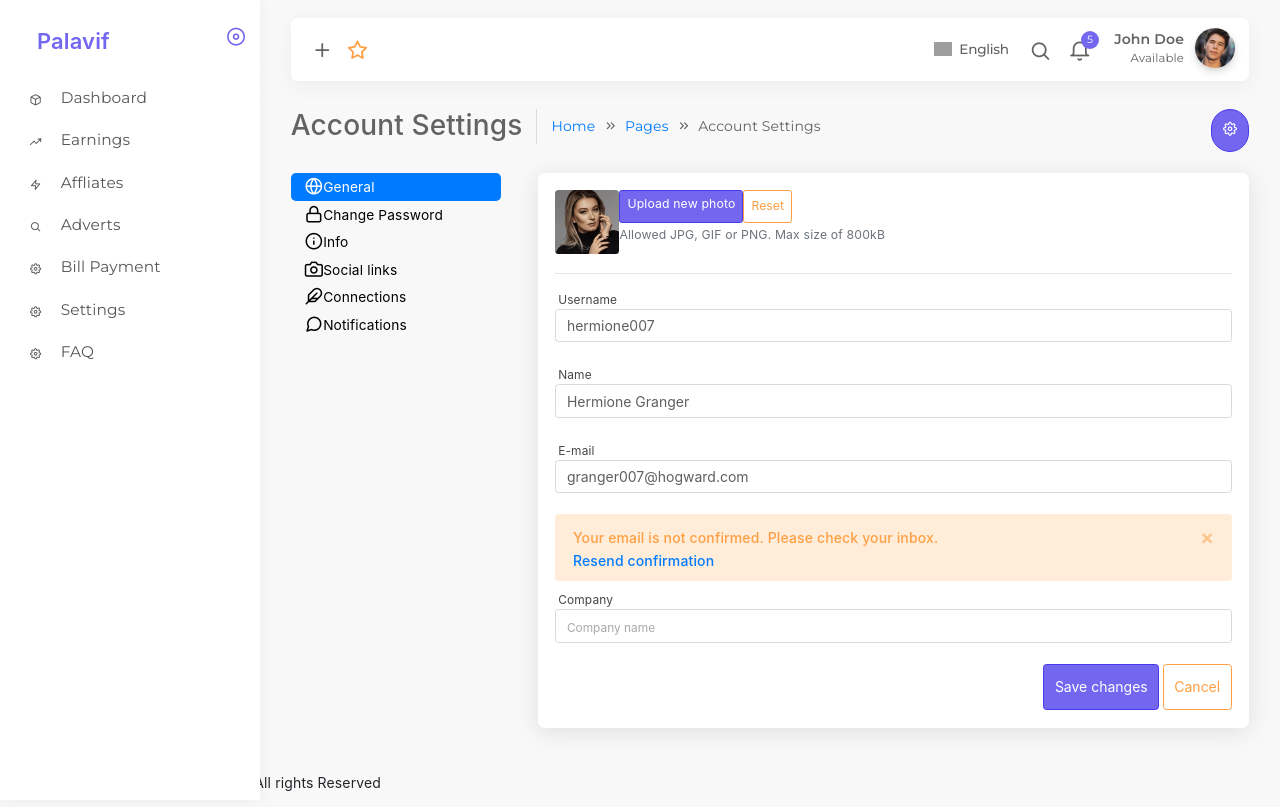
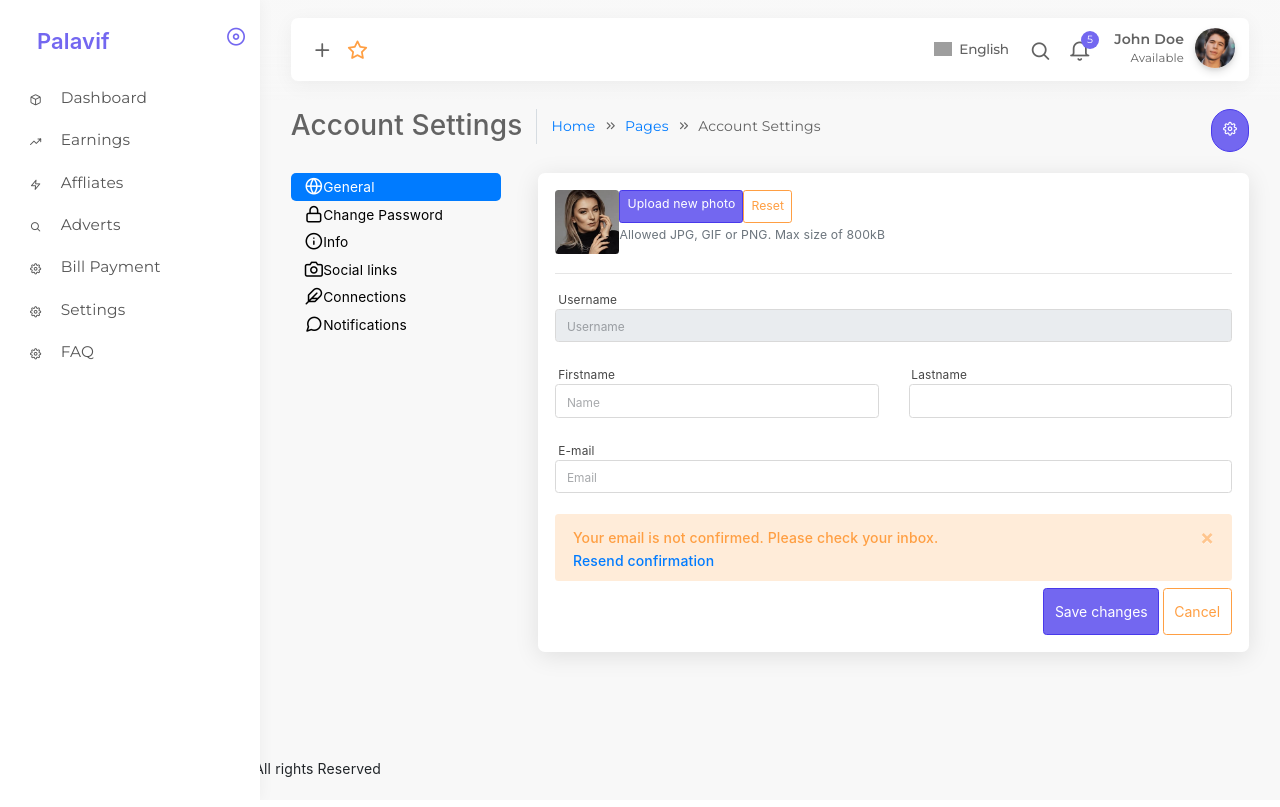
Before and after one commit to boiyelove/palavif, a Django app: page /account_settings/ in a window 1280 px wide. Run offline with Django 3.2, Linux system fonts and the light colour scheme; some libraries are stand-ins or nearby versions; grey boxes are pictures that could not be loaded.

Commit message:
added more fields to user profile

```diff
--- a/templates/account_settings.html
+++ b/templates/account_settings.html
@@ -109,23 +109,33 @@
                                                             <div class="form-group">
                                                                 <div class="controls">
                                                                     <label for="account-username">Username</label>
-                                                                    <input type="text" class="form-control" id="account-username" placeholder="Username" value="hermione007" required data-validation-required-message="This username field is required">
+                                                                    <input type="text" class="form-control" id="account-username" placeholder="Username" value="{{ request.user.username }}" disabled data-validation-required-message="This username field is required">
                                                                 </div>
                                                             </div>
                                                         </div>
-                                                        <div class="col-12">
+                                                        <div class="col-6">
                                                             <div class="form-group">
                                                                 <div class="controls">
-                                                                    <label for="account-name">Name</label>
-                                                                    <input type="text" class="form-control" id="account-name" placeholder="Name" value="Hermione Granger" required data-validation-required-message="This name field is required">
+                                                                    <label for="account-name">Firstname</label>
+                                                                    <input type="text" class="form-control" id="account-name" placeholder="Name" value="{{request.user.profile.first_name}}" required data-validation-required-message="This name field is required">
                                                                 </div>
                                                             </div>
                                                         </div>
+                                                        <div class="col-6">
+                                                            <div class="form-group">
+                                                                <div class="controls">
+                                                                    <label for="account-name">Lastname</label>
+                                                                    <input type="text" class="form-control" id="account-name" placeholder="Name" value=" {{request.user.profile.last_name}}" required data-validation-required-message="This name field is required">
+                                                                </div>
+                                                            </div>
+                                                        </div>
+
+
                                                         <div class="col-12">
                                                             <div class="form-group">
                                                                 <div class="controls">
                                                                     <label for="account-e-mail">E-mail</label>
-                                                                    <input type="email" class="form-control" id="account-e-mail" placeholder="Email" value="granger007@hogward.com" required data-validation-required-message="This email field is required">
+                                                                    <input type="email" class="form-control" id="account-e-mail" placeholder="Email" value="{{ request.user.email }}" required data-validation-required-message="This email field is required">
                                                                 </div>
                                                             </div>
                                                         </div>
@@ -140,12 +150,7 @@
                                                                 <a href="javascript: void(0);">Resend confirmation</a>
                                                             </div>
                                                         </div>
-                                                        <div class="col-12">
-                                                            <div class="form-group">
-                                                                <label for="account-company">Company</label>
-                                                                <input type="text" class="form-control" id="account-company" placeholder="Company name">
-                                                            </div>
-                                                        </div>
+
                                                         <div class="col-12 d-flex flex-sm-row flex-column justify-content-end">
                                                             <button type="submit" class="btn btn-primary mr-sm-1 mb-1 mb-sm-0">Save
                                                                 changes</button>
@@ -199,7 +204,7 @@
                                                                 <textarea class="form-control" id="accountTextarea" rows="3" placeholder="Your Bio data here..."></textarea>
                                                             </div>
                                                         </div>
-                                                        <div class="col-12">
+                                                        <div class="col-6">
                                                             <div class="form-group">
                                                                 <div class="controls">
                                                                     <label for="account-birth-date">Birth date</label>
@@ -207,7 +212,18 @@
                                                                 </div>
                                                             </div>
                                                         </div>
-                                                        <div class="col-12">
+                                                         <div class="col-6">
+                                                            <div class="form-group">
+                                                                <label for="accountSelect">Gender</label>
+                                                                <select class="form-control" id="accountSelect">
+                                                                    <option>USA</option>
+                                                                    <option>India</option>
+                                                                    <option>Canada</option>
+                                                                </select>
+                                                            </div>
+                                                        </div>
+
+                                                        <div class="col-6">
                                                             <div class="form-group">
                                                                 <label for="accountSelect">Country</label>
                                                                 <select class="form-control" id="accountSelect">
@@ -215,6 +231,14 @@
                                                                     <option>India</option>
                                                                     <option>Canada</option>
                                                                 </select>
+                                                            </div>
+                                                        </div>
+                                                        <div class="col-6">
+                                                            <div class="form-group">
+                                                                <div class="controls">
+                                                                    <label for="account-phone">Phone</label>
+                                                                    <input type="text" class="form-control" id="account-phone" required placeholder="Phone number" value="(+656) 254 2568" data-validation-required-message="This phone number field is required">
+                                                                </div>
                                                             </div>
                                                         </div>
                                                         <div class="col-12">
@@ -231,49 +255,9 @@
                                                                 </select>
                                                             </div>
                                                         </div>
-                                                        <div class="col-12">
-                                                            <div class="form-group">
-                                                                <div class="controls">
-                                                                    <label for="account-phone">Phone</label>
-                                                                    <input type="text" class="form-control" id="account-phone" required placeholder="Phone number" value="(+656) 254 2568" data-validation-required-message="This phone number field is required">
-                                                                </div>
-                                                            </div>
-                                                        </div>
-                                                        <div class="col-12">
-                                                            <div class="form-group">
-                                                                <label for="account-website">Website</label>
-                                                                <input type="text" class="form-control" id="account-website" placeholder="Website address">
-                                                            </div>
-                                                        </div>
-                                                        <div class="col-12">
-                                                            <div class="form-group">
-                                                                <label for="musicselect2">Favourite Music</label>
-                                                                <select class="form-control" id="musicselect2" multiple="multiple">
-                                                                    <option value="Rock">Rock</option>
-                                                                    <option value="Jazz" selected>Jazz</option>
-                                                                    <option value="Disco">Disco</option>
-                                                                    <option value="Pop">Pop</option>
-                                                                    <option value="Techno">Techno</option>
-                                                                    <option value="Folk" selected>Folk</option>
-                                                                    <option value="Hip hop">Hip hop</option>
-                                                                </select>
-                                                            </div>
-                                                        </div>
-                                                        <div class="col-12">
-                                                            <div class="form-group">
-                                                                <label for="moviesselect2">Favourite movies</label>
-                                                                <select class="form-control" id="moviesselect2" multiple="multiple">
-                                                                    <option value="The Dark Knight" selected>The Dark Knight
-                                                                    </option>
-                                                                    <option value="Harry Potter" selected>Harry Potter</option>
-                                                                    <option value="Airplane!">Airplane!</option>
-                                                                    <option value="Perl Harbour">Perl Harbour</option>
-                                                                    <option value="Spider Man">Spider Man</option>
-                                                                    <option value="Iron Man" selected>Iron Man</option>
-                                                                    <option value="Avatar">Avatar</option>
-                                                                </select>
-                                                            </div>
-                                                        </div>
+
+
+
                                                         <div class="col-12 d-flex flex-sm-row flex-column justify-content-end">
                                                             <button type="submit" class="btn btn-primary mr-sm-1 mb-1 mb-sm-0">Save
                                                                 changes</button>
```
Also changed, not shown: accounts/models.py (+33 -0 lines), accounts/migrations/0004_auto_20201231_0842.py (added), db.sqlite3.
